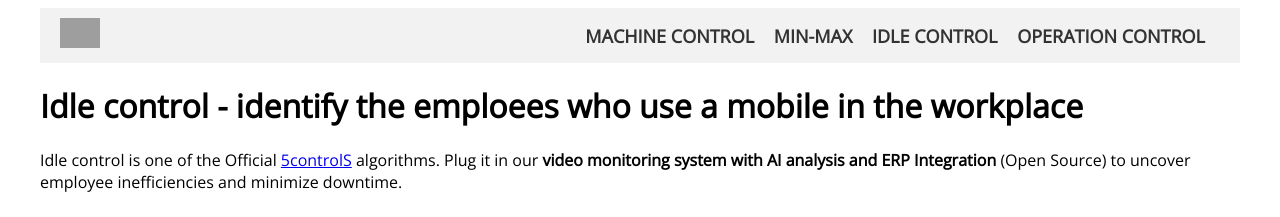
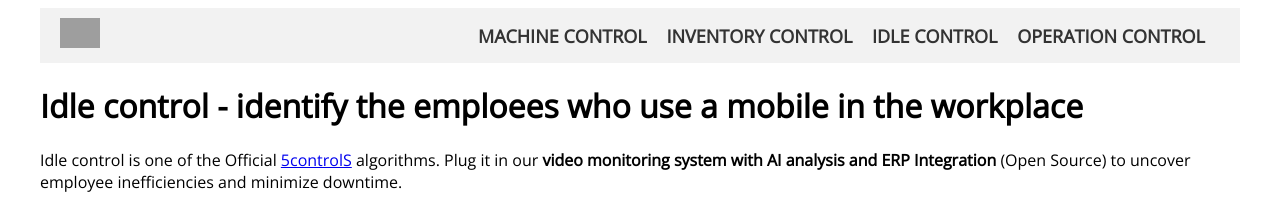
Before and after one commit to 5sControl/5sControl.github.io, a Jekyll site: the page built from phone-detection/index.md, in a window 1280 px wide. Shown: the top 217 px of the page. Built offline with Jekyll 4.4.1, drawn with Linux system fonts in a browser that asks for light colours; comment, search, counter and statistics services are not loaded; grey boxes are pictures that could not be loaded.

Commit message:
Update header.html

```diff
--- a/_includes/header.html
+++ b/_includes/header.html
@@ -6,9 +6,9 @@
         </a>
         <div class="nav-links">
           <a href="/employee-monitoring/">MACHINE CONTROL</a>
-          <a href="/inventory-tracking/">MIN-MAX</a>
-          <a href="idlecontrol.html">IDLE CONTROL</a>
-          <a href="operationcontrol.html">OPERATION CONTROL</a>
+          <a href="/inventory-tracking/">INVENTORY CONTROL</a>
+          <a href="/phone-detection/">IDLE CONTROL</a>
+          <a href="/operation/control">OPERATION CONTROL</a>
         </div>
       </div>
     </header>
```
